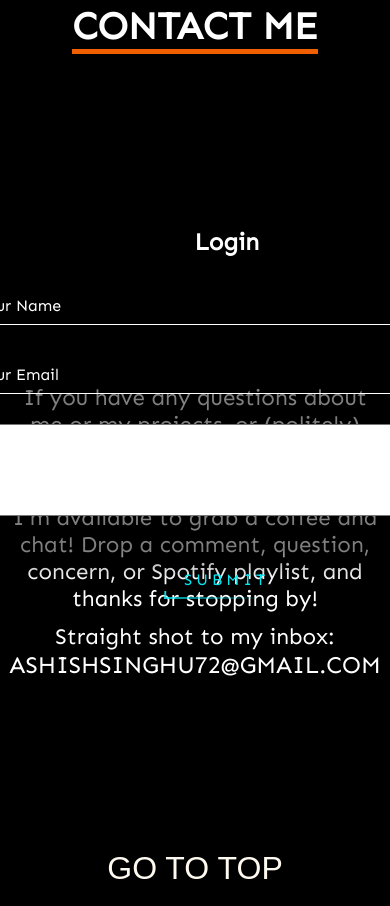
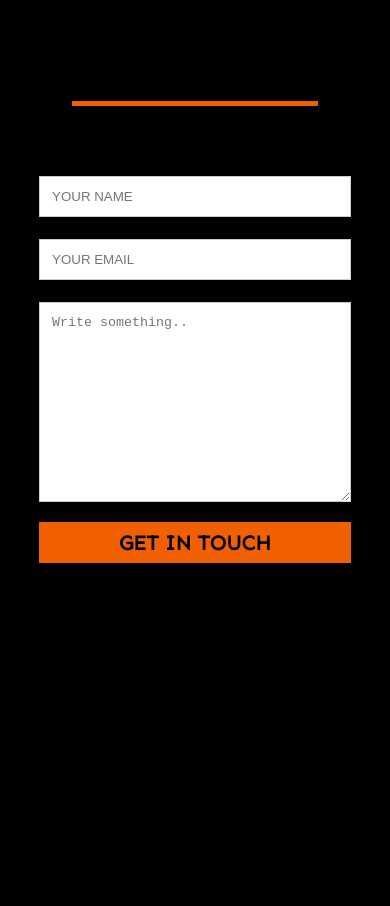
Before and after one commit to monstersdf/portfolio, a plain HTML site: page index.html in a window 390 px wide. Shown: the part 5480-6386 px from the top of the page. Drawn offline with nearby package versions, Linux system fonts and the light colour scheme; a script that the page names is missing.

Commit message:
completed contact section 90 percent

```diff
--- a/index.html
+++ b/index.html
@@ -240,47 +240,40 @@
         <!-- contact section  -->
 
         <div class="spacer-20"></div>
-        <section class="skills contact-sec1">
-            <div class="skills-heading">
+        <section class="hero-contact">
+            <div class="hero-heading skills-heading">
             <h2><span>CONTACT ME</span></h2>
             </div>
-            <div class="all-projects">
-                <div class="amazon-image" >
-                    <div class="login-box">
-                        <h2>Login</h2>
-                        <form>
-                          <div class="user-box">
-                            <input type="text" name="" required="">
-                            <label>Your Name</label>
+        <div class="inner-contact-section">
+            <div class="contact-form">
+                <div class="container-form">
+                    <form action="/action_page.php">
+                      <!-- <label for="fname">First Name</label> -->
+                      <input type="text" id="fname" name="firstname" placeholder="YOUR NAME">
+
+                      <!-- <label for="lname">Last Name</label> -->
+                      <input type="email" id="lname" name="lastname" placeholder="YOUR EMAIL">
+
+                      <textarea id="subject" name="subject" placeholder="Write something.." style="height:200px"></textarea>
+
+                      <div class="contact-btn">
+                        <input type="submit" value="GET IN TOUCH">
                       </div>
-                          <div class="user-box">
-                            <input type="email" name="" required="">
-                            <label>Your Email</label>
-                          </div>
-                          <div class="user-box">
-                            <textarea name="message" id="message" placeholder="IGOR was one of the best albums of 2019." rows="6" cols="50" wrap="hard" required="" tabindex="0">                        </textarea>
-                          </div>
-                          <a href="#">
-                            <span></span>
-                            <span></span>
-                            <span></span>
-                            <span></span>
-                            Submit
-                          </a>
                     </form>
                   </div>
             </div>
-                <div class="about-project">
+            <div class="contact-about">
                <p>If you have any questions about me or my projects, or (politely) argue about the best albums of the 2010s, I'm your boy!</p>
-                        <p>I'm available to grab a coffee and chat! Drop a comment, question, concern, or Spotify playlist, and thanks for stopping by!</p>
-                        <p><span>Straight shot to my inbox:</span><br> <a href="">  ASHISHSINGHU72@GMAIL.COM</a></p>
-                        </div>
-                    </div>
+
+               <p> I'm available to grab a coffee and chat! Drop a comment, question, concern, or Spotify playlist, and thanks for stopping by!</p>
+
+              <p class="last-element">Straight shot to my inbox: <a href="https://www.gmail.com">ASHISHSINGHU72@GMAIL.COM</a></p>
             </div>
         </div>
         </section>
-        <div class="top-page">
-       <a href="/index.html"><button> go to top</button></a>
+
+
+       <!-- <a href="/"><button> go to top</button></a> -->
         </div>
     </div>
 
--- a/style.css
+++ b/style.css
@@ -7,21 +7,25 @@
 :root {
   --primary: #ffff;
   --secondry: #000000;
+  --paragraphFontSize:1.3rem;
 }
-html{
+
+html {
   overflow-x: hidden;
 }
-header{
+
+header {
   position: sticky;
   top: 0;
 }
+
 body {
   font-family: 'Sen', sans-serif;
   font-size: 16px;
   background: var(--secondry);
-  color: var(--primary);
+  /* color: var(--secondry); */
   /* perspective: 500px; */
-  height:auto;
+  height: 1000rem;
   overflow-x: hidden;
 }
 
@@ -140,10 +144,12 @@ a {
     filter: blur(1.5rem);
   }
 }
-.role h1{
+
+.role h1 {
   line-height: 1em;
   font-size: 4.5rem;
 }
+
 .role h2 {
   font-size: 1em;
   line-height: 1.5em;
@@ -194,49 +200,33 @@ h1 span {
   }
 }
 
-h1 span:nth-child(1) {
-  animation-delay: 0s;
-}
-
-h1 span:nth-child(2) {
-  animation-delay: .25s;
-}
-
-h1 span:nth-child(3) {
-  animation-delay: .5s;
-}
-
-h1 span:nth-child(4) {
-  animation-delay: .75s;
-}
-
-h1 span:nth-child(5) {
-  animation-delay: 1s;
-}
-
-h1 span:nth-child(6) {
-  animation-delay: 1.25s;
-}
-
-h1 span:nth-child(7) {
-  animation-delay: 1.5s;
-}
-
-h1 span:nth-child(8) {
-  animation-delay: 1.75s;
-}
-
 /* dark mode css  */
-.dark {
+.dark{
   background: black;
   color: #ffff !important;
 }
 
-.light {
+.light{
   background: #fff;
   color: black !important;
 }
+/* .light .logo a{
+  color: var(--secondry) !important;
+}
+.light .nav-links{
+  color: var(--secondry);
+}
+.light .contact{
+  color: var(--secondry);
 
+}
+.light .text{
+  color: var(--secondry);
+}
+.light .myself p{
+  color: var(--secondry);
+
+} */
 .modeChanger {
   border-radius: 50px;
   position: absolute;
@@ -270,7 +260,7 @@ h1 span:nth-child(8) {
 
 .child {
   margin: 10px;
-  border: 1px solid black;
+  /* border: 1px solid black; */
 }
 
 .myself {
@@ -301,10 +291,12 @@ h1 span:nth-child(8) {
   color: #ffff !important;
   padding: 0.1em;
 }
-.contact-logo a i:hover{
+
+.contact-logo a i:hover {
   transform: scale(1.1);
   color: #F06000 !important;
 }
+
 .githuba {
   border-radius: 50px;
   /* padding: 0.5em auto; */
@@ -330,32 +322,37 @@ h1 span:nth-child(8) {
 }
 
 /* skills css  */
-.skills{
+.skills {
   height: 100%;
 }
-.skills-heading{
+
+.skills-heading {
   max-width: 1180px;
   margin: 0 auto;
   width: 90%;
 }
-.skills-heading h2{
+
+.skills-heading h2 {
   display: flex;
   justify-content: center;
   align-items: center;
   font-size: 2.4em;
   font-weight: bold;
 }
-.skills-heading h2 span{
+
+.skills-heading h2 span {
   border-bottom: 5px solid #f06000;
 }
-.skills .main-skills{
+
+.skills .main-skills {
   display: grid;
- grid-template-columns: repeat(4,1fr);
- gap:.7rem;
+  grid-template-columns: repeat(4, 1fr);
+  gap: .7rem;
   text-align: center;
   margin: 6em auto;
 }
-.main-skills li{
+
+.main-skills li {
   list-style: none;
   display: flex;
   flex-direction: column;
@@ -363,23 +360,28 @@ margin: 6em auto;
   margin-bottom: 3em;
 
 }
-.main-skills li i{
+
+.main-skills li i {
   font-size: 4em;
   border: none;
   line-height: 1em;
 }
-.main-skills li i:hover{
+
+.main-skills li i:hover {
   transform: scale(1.1);
   color: #F06000;
 }
-.main-skills li p{
+
+.main-skills li p {
   font-size: 1em;
   font-weight: bold;
   text-transform: uppercase;
 }
-.spacer-20{
+
+.spacer-20 {
   height: 20vh;
 }
+
 /* clear background */
 h2 {
   text-align: left;
@@ -396,7 +398,8 @@ h2 {
   margin-bottom: 10px;
 
 }
-.bline{
+
+.bline {
   background: #F8F8F8;
   height: 4px;
   width: 45px;
@@ -405,21 +408,23 @@ h2 {
 
 /* flipping class and key frames*/
 
-.all-projects{
+.all-projects {
   display: flex;
   justify-content: space-between;
   align-items: center;
   width: 80%;
   height: 540px;
-  margin: 6em  auto;
+  margin: 6em auto;
 }
-.amazon-image{
+
+.amazon-image {
   margin-right: 1.5em;
   width: 90%;
   flex-basis: 50%;
 
 }
-.amazon-image img{
+
+.amazon-image img {
   display: block;
   width: 100%;
   height: auto;
@@ -428,43 +433,52 @@ h2 {
   border-radius: 10px;
   width: calc(83% - 50px);
 }
-.about-project{
+
+.about-project {
   /* margin-left: 3.5em; */
   flex-basis: 50%;
 }
-.about-project p{
+
+.about-project p {
   margin: 0.5em auto;
   font-size: 1.4em;
 }
-.heading-style{
+
+.heading-style {
   font-weight: bold;
   text-transform: uppercase;
   margin: 0.8em 0;
   font-size: 1.5em;
 }
-.made-by{
+
+.made-by {
   display: flex;
   justify-content: flex-start;
   gap: 0.8em;
   align-items: flex-start;
 }
-.made-by li{
+
+.made-by li {
   list-style: none;
 }
-.made-by li i{
+
+.made-by li i {
   font-size: 2.5em;
   margin: 0 0.1em;
 }
-.made-by li i:hover{
+
+.made-by li i:hover {
   color: #ffa818;
   transform: scale(1.1);
 }
-.project-links{
+
+.project-links {
   margin: 2em 0;
   display: flex;
   justify-content: flex-start;
   align-items: flex-end;
 }
+
 .shadow__btn {
   padding: 10px 20px;
   border: none;
@@ -479,15 +493,15 @@ h2 {
 }
 
 .shadow__btn {
-  background: rgb(0,140,255);
-  box-shadow: 0 0 25px rgb(0,140,255);
+  background: rgb(0, 140, 255);
+  box-shadow: 0 0 25px rgb(0, 140, 255);
 }
 
 .shadow__btn:hover {
-  box-shadow: 0 0 5px rgb(0,140,255),
-              0 0 25px rgb(0,140,255),
-              0 0 50px rgb(0,140,255),
-              0 0 100px rgb(0,140,255);
+  box-shadow: 0 0 5px rgb(0, 140, 255),
+    0 0 25px rgb(0, 140, 255),
+    0 0 50px rgb(0, 140, 255),
+    0 0 100px rgb(0, 140, 255);
 }
 
 /* .linkbtn{
@@ -498,17 +512,19 @@ h2 {
     text-transform: uppercase;
     font-weight: 500;
 } */
-.linkbtn:hover{
+.linkbtn:hover {
   border-bottom: 3px solid #ffa818;
 }
-.container{
+
+.container {
   height: 100%;
   width: 100%;
   justify-content: start;
   align-items: self-start;
   display: flex;
 }
-.text{
+
+.text {
   font-weight: bold;
   font-size: 3rem;
   color: #FAFAFA;
@@ -517,12 +533,14 @@ h2 {
   box-shadow: inset 0px -6px 0px 0px #FFA818;
 }
 
-.dud{
+.dud {
   color: #757575;
 }
-.login-box textarea{
+
+.login-box textarea {
   width: 500px;
 }
+
 .login-box {
   position: absolute;
   top: 53%;
@@ -531,9 +549,9 @@ h2 {
   padding: 40px;
   height: 360px;
   transform: translate(-21%, -50%);
-  background: rgba(0,0,0,.5);
+  background: rgba(0, 0, 0, .5);
   box-sizing: border-box;
-  box-shadow: 0 15px 25px rgba(0,0,0,.6);
+  box-shadow: 0 15px 25px rgba(0, 0, 0, .6);
   border-radius: 10px;
 }
 
@@ -559,9 +577,10 @@ h2 {
   outline: none;
   background: transparent;
 }
+
 .login-box .user-box label {
   position: absolute;
-  top:0;
+  top: 0;
   left: 0;
   padding: 10px 0;
   font-size: 16px;
@@ -570,8 +589,8 @@ h2 {
   transition: .5s;
 }
 
-.login-box .user-box input:focus ~ label,
-.login-box .user-box input:valid ~ label {
+.login-box .user-box input:focus~label,
+.login-box .user-box input:valid~label {
   top: -20px;
   left: 0;
   color: #03e9f4;
@@ -620,7 +639,9 @@ h2 {
   0% {
     left: -100%;
   }
-  50%,100% {
+
+  50%,
+  100% {
     left: 100%;
   }
 }
@@ -639,7 +660,9 @@ h2 {
   0% {
     top: -100%;
   }
-  50%,100% {
+
+  50%,
+  100% {
     top: 100%;
   }
 }
@@ -658,7 +681,9 @@ h2 {
   0% {
     right: -100%;
   }
-  50%,100% {
+
+  50%,
+  100% {
     right: 100%;
   }
 }
@@ -677,37 +702,107 @@ h2 {
   0% {
     bottom: -100%;
   }
-  50%,100% {
+
+  50%,
+  100% {
     bottom: 100%;
   }
 }
 
 /* contact section css  */
-.contact-sec1{
-  position: relative;
+.hero-contact {
+  width: 100%;
 }
-.top-page{
+
+.inner-contact-section {
+  max-width: 80%;
+  margin: 4em auto;
+  display: flex;
+  gap: 1rem;
+}
+
+input[type=text],
+select,
+textarea {
+  width: 100%;
+  padding: 12px;
+  border: 1px solid #ccc;
+  /* border-radius: 4px; */
+  box-sizing: border-box;
+  margin-top: 6px;
+  margin-bottom: 16px;
+  resize: vertical;
+}
+
+input[type=email] {
+  width: 100%;
+  padding: 12px;
+  border: 1px solid #ccc;
+  /* border-radius: 4px; */
+  box-sizing: border-box;
+  margin-top: 6px;
+  margin-bottom: 16px;
+  resize: vertical;
+}
+
+input[type=submit] {
+  color: var(--secondry);
+  border: none;
+  /* border-radius: 4px; */
+  cursor: pointer;
+  width: 100%;
+  font-size: 1.3em;
+  padding: 8px 10px;
+  background-color: #F06000;
+  border-radius: 5px;
+  font-family: inherit;
+  font-weight: bold;
+}
+
+.contact-btn {
   display: grid;
   place-items: center;
-    color: #fff;
-    background: none;
-    border: none;
-    font-size: 2rem;
-    margin-bottom: 2rem !important;
+  background: #F06000;
+  margin: 0.5rem 7rem;
+
 }
-  .top-page button{
-    border: none;
-    background: none;
-    color: floralwhite;
-    font-size: 2rem;
-    border-radius: 8px;
-    /* padding: 1rem 1rem; */
-    text-transform: uppercase;
+.contact-btn:hover{
+  transition: 0.6s linear;
+  box-shadow: 0 0 5px #03e9f4,
+  0 0 25px #03e9f4,
+  0 0 50px #03e9f4,
+  0 0 100px #03e9f4;
 }
-  .top-page button:hover{
-    cursor: pointer;
-  text-decoration: underline #FFA818;
+.contact-form{
+  width: calc(50% - 50px);
 }
+.contact-about{
+  width: 50%;
+  margin-left: 2rem;
+}
+.nav-links:hover a:not(:hover) {
+  filter: blur(50%);
+  color: transparent;
+  text-shadow: 0 0 5px rgb(230, 230, 236);
+}
+
+.contact-about p{
+  font-size: var(--paragraphFontSize);
+  margin-bottom: 2rem;
+  /* padding: 1rem; */
+}
+.last-element{
+  line-height: 2.5rem;
+}
+.contact-about p a:hover{
+  border-bottom: 5px solid #F06000;
+  transition: all ease .2s ;
+
+}
+
+
+
+
 /* media queries  */
 @media screen and (max-width: 600px) {
   .nav-links {
@@ -721,13 +816,16 @@ h2 {
     transform: translateX(100%);
     transition: 0.3s ease-in;
   }
-.text{
+
+  .text {
     font-size: 1em;
   }
-.container{
+
+  .container {
     height: auto;
     margin: 0.5em auto;
   }
+
   .burger {
     display: block;
     position: absolute;
@@ -750,9 +848,11 @@ h2 {
     height: 65px;
     padding-bottom: 1rem;
   }
-.logo a{
+
+  .logo a {
     opacity: 0;
   }
+
   .open {
     display: block;
     display: flex;
@@ -770,11 +870,13 @@ opacity: 0;
     box-shadow: rgba(2, 12, 27, .3);
     transform: translate(0%);
   }
-.role h2{
+
+  .role h2 {
     font-size: 1.1em;
     text-align: left;
   }
-  .role h1{
+
+  .role h1 {
     font-size: 2em;
     text-align: left;
   }
@@ -828,24 +930,28 @@ opacity: 0;
     font-size: medium;
     margin: 0px 0px;
   }
-.contact-logo a i:hover{
+
+  .contact-logo a i:hover {
     transform: scale(1.1);
     color: #F06000 !important;
   }
-  .skills .main-skills{
+
+  .skills .main-skills {
     display: grid;
-    grid-template-columns: repeat(2,1fr);
-    gap:.7rem;
+    grid-template-columns: repeat(2, 1fr);
+    gap: .7rem;
     text-align: center;
     margin: 2em auto;
     width: 100%;
   }
-  .main-skills li p{
+
+  .main-skills li p {
     font-size: 0.8em;
     font-weight: bold;
     text-transform: uppercase;
   }
-  .main-skills li{
+
+  .main-skills li {
     list-style: none;
     display: flex;
     flex-direction: column;
@@ -854,65 +960,103 @@ width: 100%;
     /* margin-left: auto; */
     align-items: center;
   }
- .spacer-20{
+
+  .spacer-20 {
     height: 5vh;
   }
- .main-skills li i:hover{
+
+  .main-skills li i:hover {
     transform: scale(1.1);
     color: #F06000;
   }
+
   .flipX {
     animation: 1s anim-flipX ease infinite;
   }
+
   @keyframes anim-flipX {
     0% {
       opacity: 0;
       transform: rotateX(90def);
     }
+
     50% {
       opacity: 1;
       transform: rotateX(720deg);
     }
+
     100% {
       /* animate nothing to pause animation at the end */
       opacity: 1;
       transform: rotateX(720deg);
     }
   }
-  .all-projects{
+
+  .all-projects {
     display: flex;
     flex-direction: column;
   }
-  .amazon-image{
+
+  .amazon-image {
     width: 100%;
     flex-basis: 100%;
     margin-right: 0;
     width: 100%;
   }
-  .amazon-image img{
+
+  .amazon-image img {
     width: 100%;
     margin: 2rem auto;
   }
-  .skills{
+
+  .skills {
     margin: 10rem auto;
     text-align: center;
   }
+
   .project-links {
     margin: 2em 0;
     display: flex;
     justify-content: center;
     align-items: start;
   }
-  .made-by{
+
+  .made-by {
     /* align-items: center; */
     justify-content: center;
   }
-  .skills-heading h2 span{
+
+  .skills-heading h2 span {
     text-align: center;
   }
-  .project-links span{
+
+  .project-links span {
     visibility: hidden;
     opacity: 0;
+  }
+
+  /* contact section css  */
+.inner-contact-section{
+  display: flex;
+  height: fit-content !important ;
+  flex-direction: column;
+  width: 100%;
+}
+.contact-form{
+  width: 100%;
+}
+.contact-btn{
+  margin: 0;
+}
+.contact-about{
+  width: 100%;
+  margin: 1rem auto;
+}
+.contact-about p a{
+  font-size: 1.2rem;
+}
+.hero-contact{
+  margin-top: 15rem;
 }
 }
 
```
Lines whose indentation alone changed are shown as unchanged.
